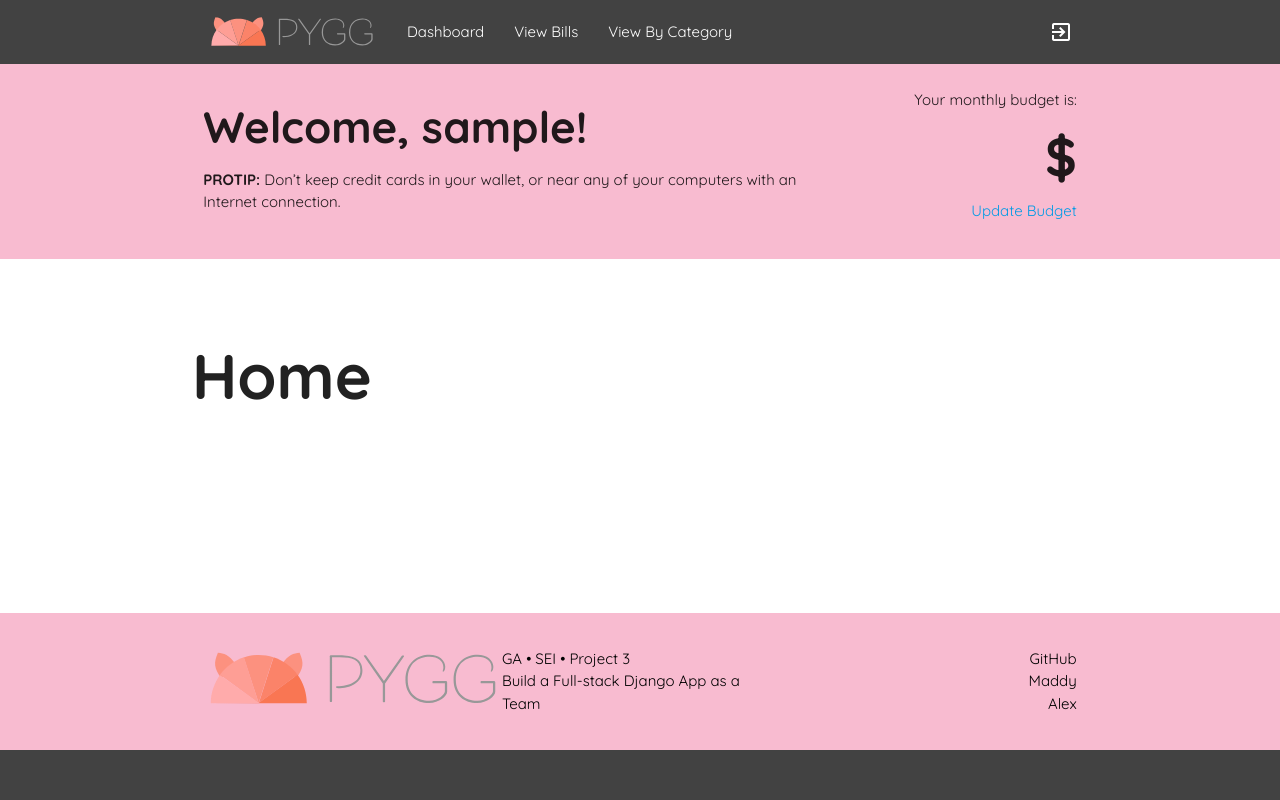
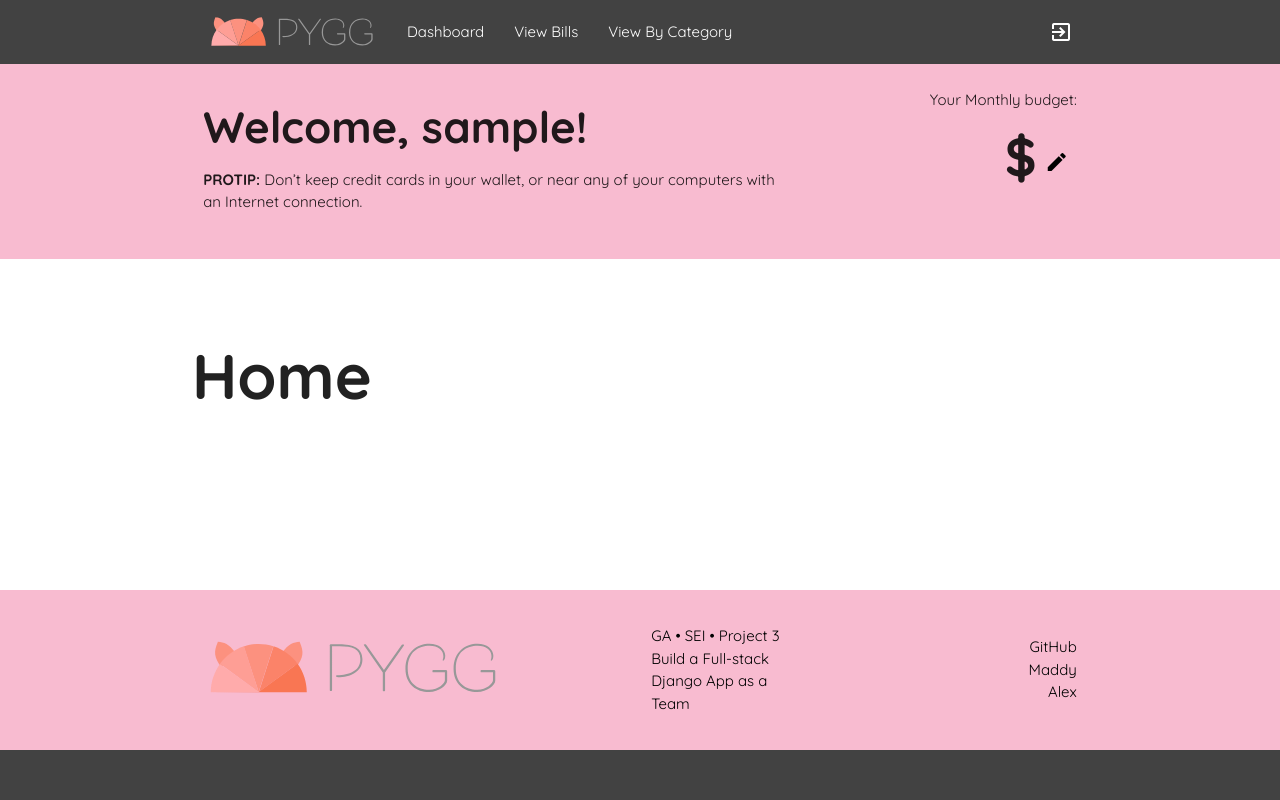
Before and after one commit to madeleinemarie/pygg, a Django app: page / in a window 1280 px wide. Run offline with Django 3.2, Linux system fonts and the light colour scheme; the visitor is signed in with stand-in values (Sample User, id 1).

Commit message:
UI updates

```diff
--- a/main_app/static/js/main.js
+++ b/main_app/static/js/main.js
@@ -6,7 +6,7 @@ document.addEventListener('DOMContentLoaded', function() {
     $('tr#category-row td:contains("Utilities")').closest('tr').css('background-color','mediumpurple');
     $('tr#category-row td:contains("Insurance")').closest('tr').css('background-color','mediumaquamarine');
     $('tr#category-row td:contains("Credit Cards")').closest('tr').css('background-color','steelblue');
-    $('tr#category-row td:contains("Loans")').closest('tr').css('background-color','gainsboro');
+    $('tr#category-row td:contains("Loans")').closest('tr').css('background-color','wheat');
 
     $("td#category-color[data-category='Miscellaneous']").css('background-color','lightsalmon')
     $("td#category-color[data-category='Mortgage']").css('background-color','hotpink')
@@ -15,7 +15,7 @@ document.addEventListener('DOMContentLoaded', function() {
     $("td#category-color[data-category='Utilities']").css('background-color','mediumpurple')
     $("td#category-color[data-category='Insurance']").css('background-color','mediumaquamarine')
     $("td#category-color[data-category='Credit Cards']").css('background-color','steelblue')
-    $("td#category-color[data-category='Loans']").css('background-color','gainsboro')
+    $("td#category-color[data-category='Loans']").css('background-color','wheat')
 
     $("div#category-color[data-category='Miscellaneous']").css('background-color','lightsalmon')
     $("div#category-color[data-category='Mortgage']").css('background-color','hotpink')
@@ -24,5 +24,5 @@ document.addEventListener('DOMContentLoaded', function() {
     $("div#category-color[data-category='Utilities']").css('background-color','mediumpurple')
     $("div#category-color[data-category='Insurance']").css('background-color','mediumaquamarine')
     $("div#category-color[data-category='Credit Cards']").css('background-color','steelblue')
-    $("div#category-color[data-category='Loans']").css('background-color','gainsboro')
+    $("div#category-color[data-category='Loans']").css('background-color','wheat')
 });
--- a/main_app/templates/base.html
+++ b/main_app/templates/base.html
@@ -47,14 +47,14 @@
         </nav>
         <div class="pink lighten-4 valign-wrapper" id="user-panel">
             <div class="container row">
-                <div class="col s12 l9">
+                <div class="col s12 l8">
                     <h3>Welcome, {{ user }}!</h3>
                     <p><b>PROTIP:</b> {% protip %}</p>
                 </div>
-                <div class="col s12 l3 right-align" id="user-panel-budget">
-                    <p>Your monthly budget is:</p>
-                    <h2 class="details-amount">${{ user.userinfo.budget }}</h2>
-                    <a href="{% url 'budget_update' %}">Update Budget</a>
+                <div class="col s12 l4 right-align" id="user-panel-budget">
+                    <p>Your Monthly budget:</p>
+                    <h2 class="details-amount">${{ user.userinfo.budget }}<a href="{% url 'budget_update' %}" class="btn-medium btn-flat btn-floating right-align tooltipped" data-position="bottom" data-tooltip="Edit your budget"><i class="material-icons black-text">edit</i></a></h2>
+
                 </div>
             </div>
         </div>
@@ -80,10 +80,10 @@
                     <a href={% url 'home' %}><img class="footer-logo" src="{% static 'images/pygg_logo-h.svg' %}" alt="PYGG"></a>
                     <p class="black-text hide-on-med-and-up">GA • SEI • Project 3<br> Build a Full-stack Django App as a Team</p>
                 </div>
-                <div class="col l4 s12 hide-on-small-only">
+                <div class="col l4 offset-l2 offset-m1 s12 hide-on-small-only">
                     <p class="black-text">GA • SEI • Project 3<br> Build a Full-stack Django App as a Team</p>
                 </div>
-                <div class="col l4 s12 right-align">
+                <div class="col l3 offset-l2 s12 right-align">
                     <ul>
                         <li><a class="black-text" href="https://github.com/madeleinemarie/pygg">GitHub</a></li>
                         <li><a class="black-text" href="https://github.com/madeleinemarie">Maddy</a></li>
--- a/main_app/templates/dashboard.html
+++ b/main_app/templates/dashboard.html
@@ -94,7 +94,7 @@ document.addEventListener('DOMContentLoaded', function() {
         'Utilities': 'mediumpurple',
         'Insurance': 'mediumaquamarine',
         'Credit Cards': 'steelblue',
-        'Loans': 'gainsboro',
+        'Loans': 'wheat',
     }
 
     var ctx = document.getElementById('myChart').getContext('2d');
```
